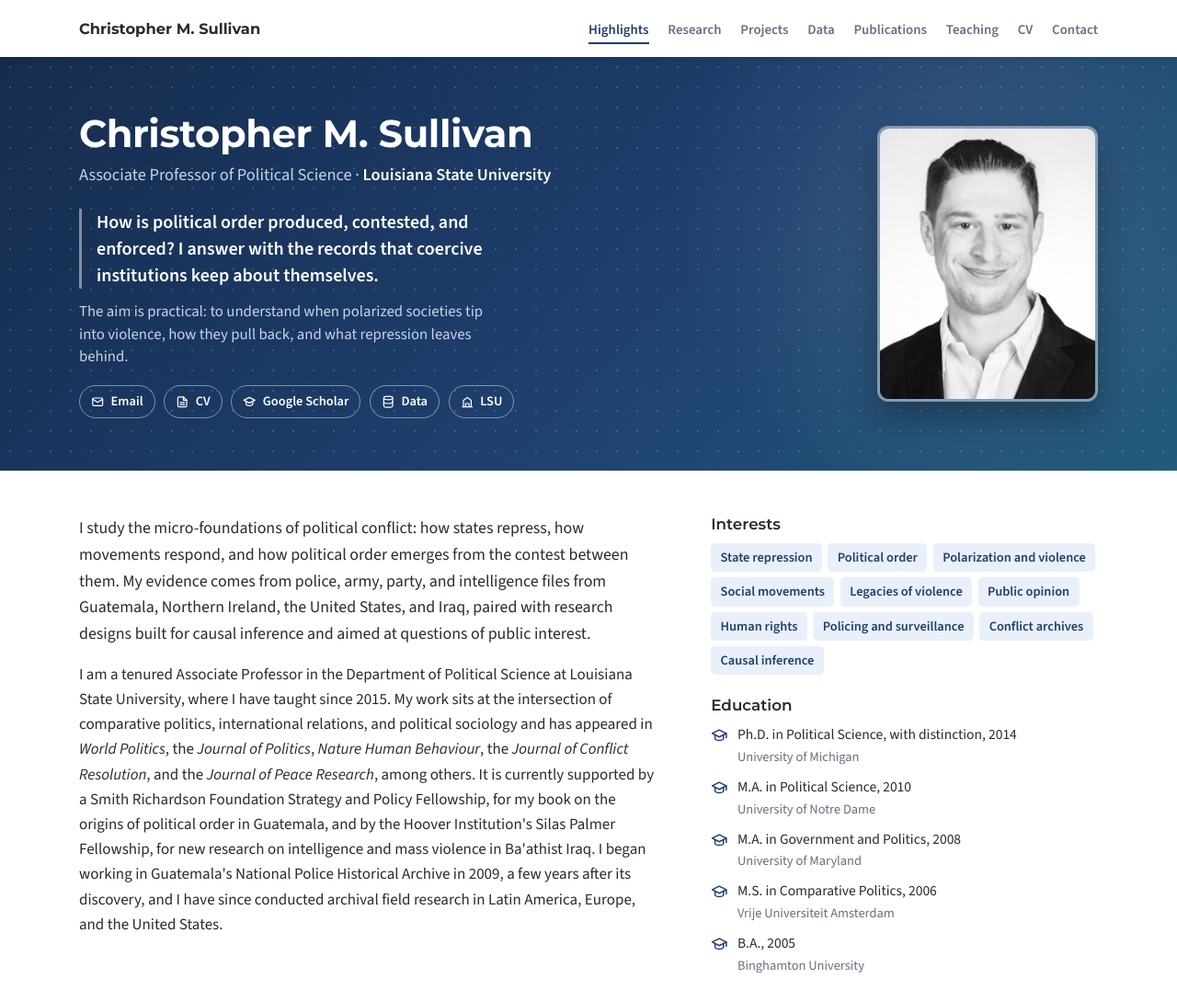
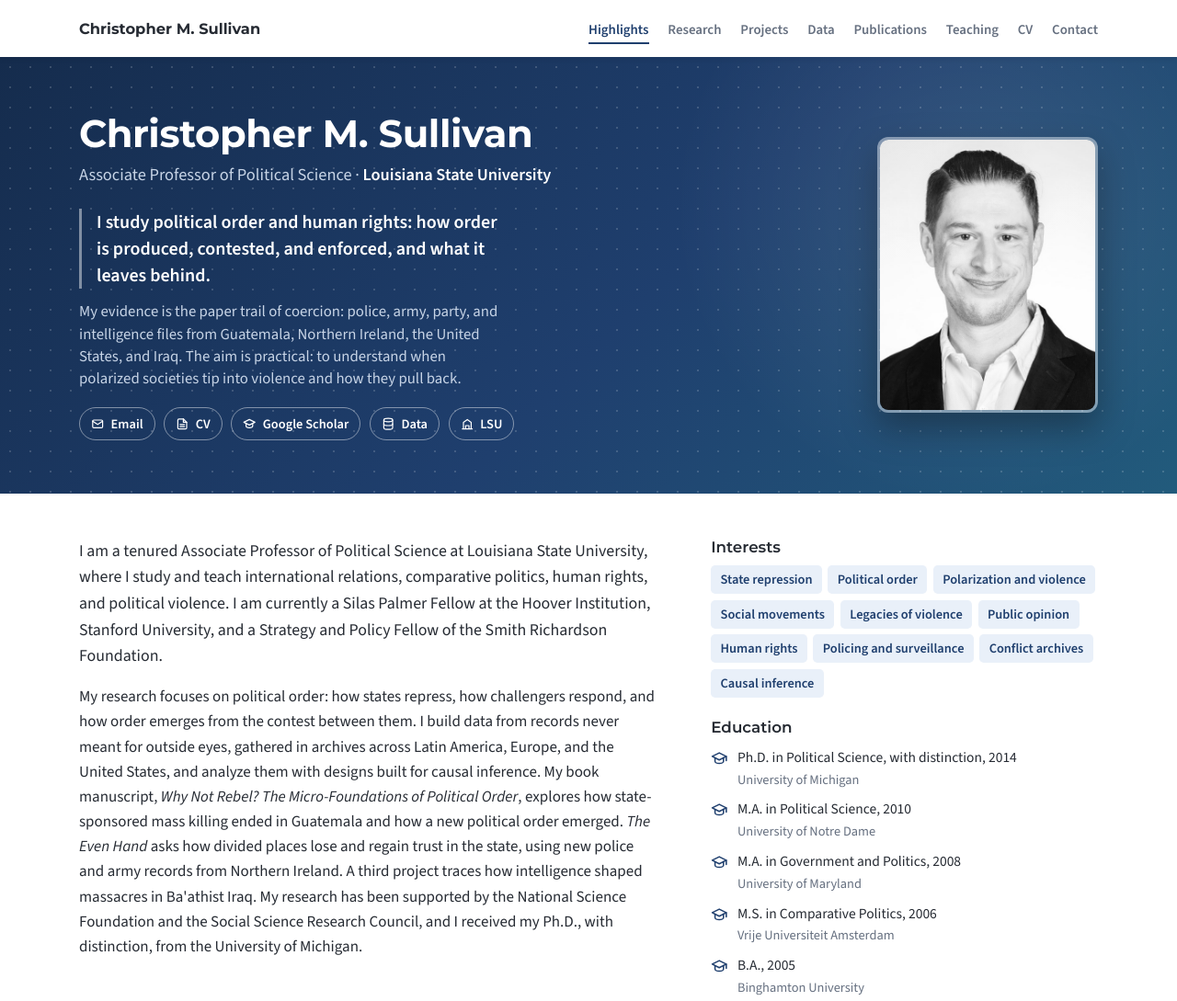
Before and after one commit to christophermsullivan/Sullivan-Christopher-site, a plain HTML site: page index.html in a window 1280 px wide. Shown: the top 1089 px of the page at 92% size. Drawn offline with nearby package versions, Linux system fonts and the light colour scheme.

Commit message:
Add files via upload

```diff
--- a/index.html
+++ b/index.html
@@ -340,8 +340,8 @@ footer .wrap{padding-block:1.5rem; font-size:.88rem; display:flex; flex-wrap:wra
     <div>
       <h1>Christopher M. Sullivan</h1>
       <p class="role">Associate Professor of Political Science · <a href="https://lsu.edu/hss/polisci/faculty_and_staff/sullivan-c.php">Louisiana State University</a></p>
-      <p class="tag">How is political order produced, contested, and enforced? I answer with the records that coercive institutions keep about themselves.</p>
-      <p class="tag why">The aim is practical: to understand when polarized societies tip into violence, how they pull back, and what repression leaves behind.</p>
+      <p class="tag">I study political order and human rights: how order is produced, contested, and enforced, and what it leaves behind.</p>
+      <p class="tag why">My evidence is the paper trail of coercion: police, army, party, and intelligence files from Guatemala, Northern Ireland, the United States, and Iraq. The aim is practical: to understand when polarized societies tip into violence and how they pull back.</p>
       <div class="social">
         <a href="#contact"><svg class="i" viewBox="0 0 24 24"><rect x="3" y="5" width="18" height="14" rx="2"/><path d="m3 7 9 6 9-6"/></svg>Email</a>
         <a href="Sullivan_CV.pdf"><svg class="i" viewBox="0 0 24 24"><path d="M14 3H6a2 2 0 0 0-2 2v14a2 2 0 0 0 2 2h12a2 2 0 0 0 2-2V9z"/><path d="M14 3v6h6M8 13h8M8 17h8"/></svg>CV</a>
@@ -356,8 +356,8 @@ footer .wrap{padding-block:1.5rem; font-size:.88rem; display:flex; flex-wrap:wra
 <section class="bio">
   <div class="wrap inner">
     <div>
-      <p class="lead">I study the micro-foundations of political conflict: how states repress, how movements respond, and how political order emerges from the contest between them. My evidence comes from police, army, party, and intelligence files from Guatemala, Northern Ireland, the United States, and Iraq, paired with research designs built for causal inference and aimed at questions of public interest.</p>
-      <p>I am a tenured Associate Professor in the Department of Political Science at Louisiana State University, where I have taught since 2015. My work sits at the intersection of comparative politics, international relations, and political sociology and has appeared in <em>World Politics</em>, the <em>Journal of Politics</em>, <em>Nature Human Behaviour</em>, the <em>Journal of Conflict Resolution</em>, and the <em>Journal of Peace Research</em>, among others. It is currently supported by a Smith Richardson Foundation Strategy and Policy Fellowship, for my book on the origins of political order in Guatemala, and by the Hoover Institution's Silas Palmer Fellowship, for new research on intelligence and mass violence in Ba'athist Iraq. I began working in Guatemala's National Police Historical Archive in 2009, a few years after its discovery, and I have since conducted archival field research in Latin America, Europe, and the United States.</p>
+      <p class="lead">I am a tenured Associate Professor of Political Science at Louisiana State University, where I study and teach international relations, comparative politics, human rights, and political violence. I am currently a Silas Palmer Fellow at the Hoover Institution, Stanford University, and a Strategy and Policy Fellow of the Smith Richardson Foundation.</p>
+      <p>My research focuses on political order: how states repress, how challengers respond, and how order emerges from the contest between them. I build data from records never meant for outside eyes, gathered in archives across Latin America, Europe, and the United States, and analyze them with designs built for causal inference. My book manuscript, <em>Why Not Rebel? The Micro-Foundations of Political Order</em>, explores how state-sponsored mass killing ended in Guatemala and how a new political order emerged. <em>The Even Hand</em> asks how divided places lose and regain trust in the state, using new police and army records from Northern Ireland. A third project traces how intelligence shaped massacres in Ba'athist Iraq. My research has been supported by the National Science Foundation and the Social Science Research Council, and I received my Ph.D., with distinction, from the University of Michigan.</p>
     </div>
     <div class="side">
       <div>
```
